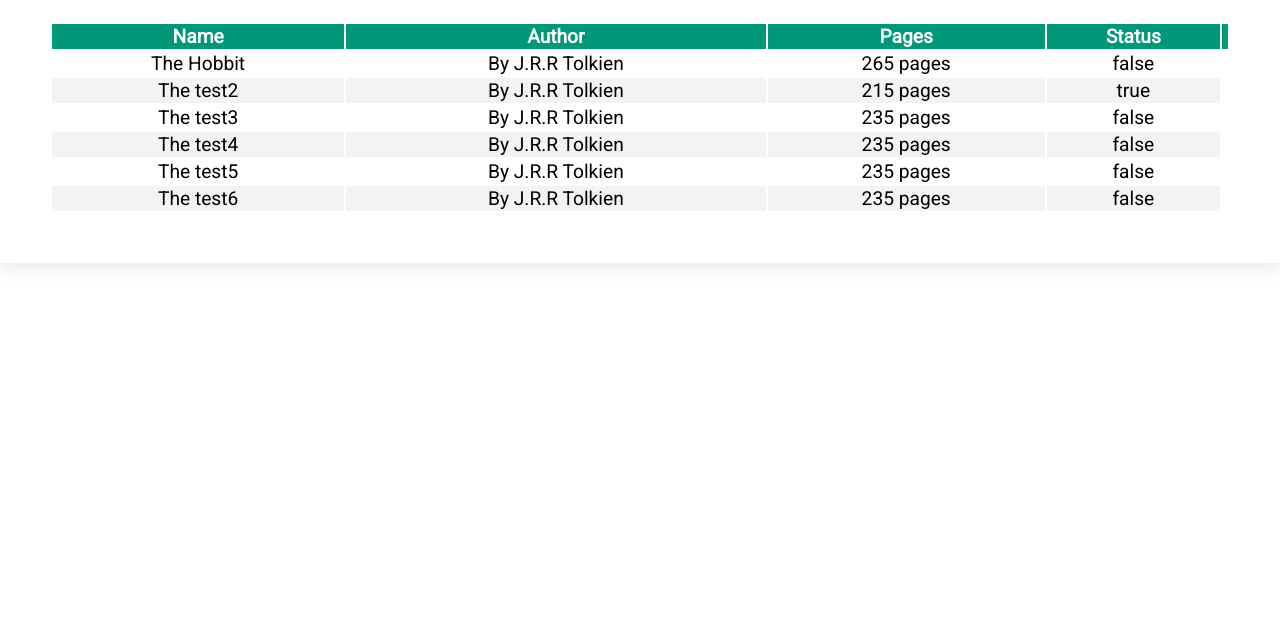
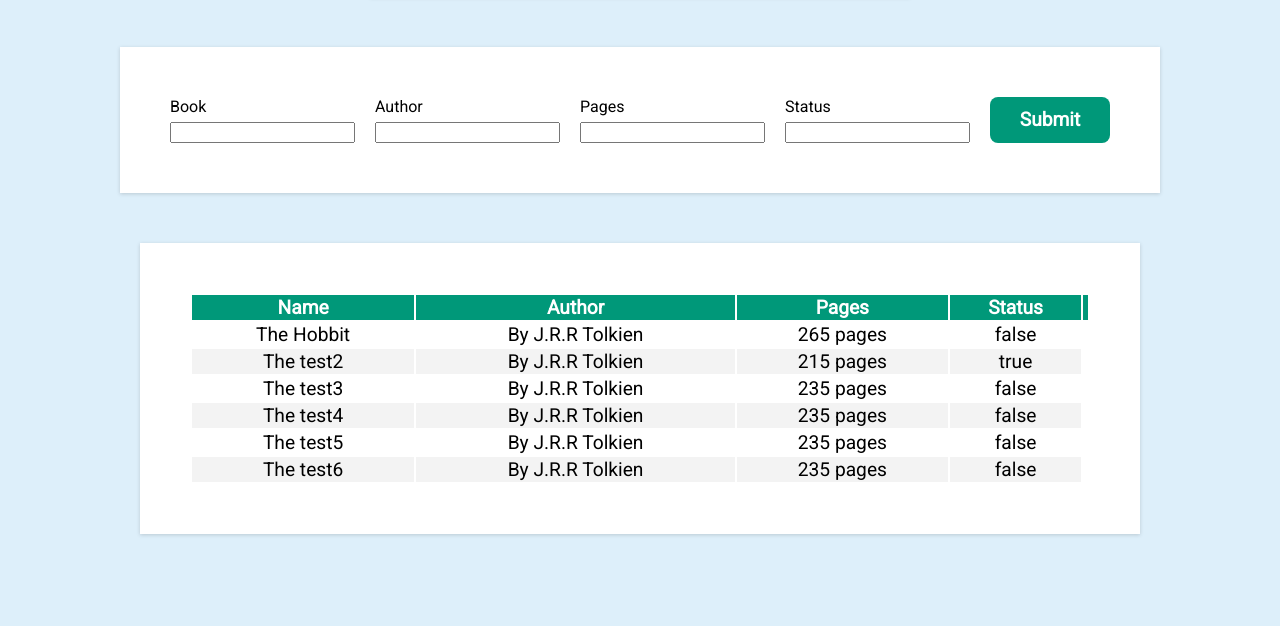
Before and after one commit to MarekRykaczewski/library, a plain HTML site: page index.html in a window 1280 px wide. Shown: the part 174-800 px from the top of the page. Drawn offline with Linux system fonts and the light colour scheme.

Commit message:
update styles.css

```diff
--- a/index.html
+++ b/index.html
@@ -13,6 +13,27 @@
         <h1>
             Library
         </h1>
+    </div>
+    <div id="input-section">
+        <div class="input-column">
+            <span>Book</span>
+            <input type="Book">
+        </div>
+        <div class="input-column">
+            <span>Author</span>
+            <input type="Author">
+        </div>
+        <div class="input-column">
+            <span>Pages</span>
+            <input type="Pages">
+        </div>
+        <div class="input-column">
+            <span>Status</span>
+            <input type="Status">
+        </div>
+        <button> Submit </button>
+
+
     </div>
     <table id="shelf">
         <tbody id="table-header">
--- a/styles.css
+++ b/styles.css
@@ -2,9 +2,12 @@
 
 body {
     margin: 0;
-    padding: 0;
-    background-color: rgb(255, 255, 255);
+    padding: 50px;
+    background-color: rgb(221, 239, 250);
     display: flex;
+    align-items: center;
+    justify-content: center;
+    gap: 50px;
     flex-direction: column;
     font-family: Roboto, system-ui, -apple-system, BlinkMacSystemFont, 'Segoe UI', Oxygen, Ubuntu, Cantarell, 'Open Sans', 'Helvetica Neue', sans-serif;
 }
@@ -13,15 +16,43 @@ body {
     padding: 20px;
     background-color: white;
     box-shadow: rgba(0, 0, 0, 0.16) 0px 1px 4px;
+    width: 500px;
+    text-align: center;
+}
+
+#input-section {
+    display: flex;
+    justify-content: center;
+    padding: 50px;
+    gap: 20px;
+    background-color: white;
+    box-shadow: rgba(0, 0, 0, 0.16) 0px 1px 4px;
+}
+
+#input-section button {
+ background-color: #009879;
+ border: 0;
+ border-radius: 8px;
+ color: white;
+ font-size: 1.2em;
+ font-weight: bold;
+ font-family: Roboto;
+ width: 120px;
+}
+
+.input-column {
+    display: flex;
+    flex-direction: column;
+    gap: 6px;
 }
 
 #shelf {
     padding: 50px;
-    margin: 25px 0;
     font-size: 1.2em;
     font-family: Roboto;
-    min-width: 400px;
-    box-shadow: 0 0 20px rgba(0, 0, 0, 0.15);
+    min-width: 1000px;
+    box-shadow: rgba(0, 0, 0, 0.16) 0px 1px 4px;
+    background-color: white;
 }
 
 #table-header{
```
